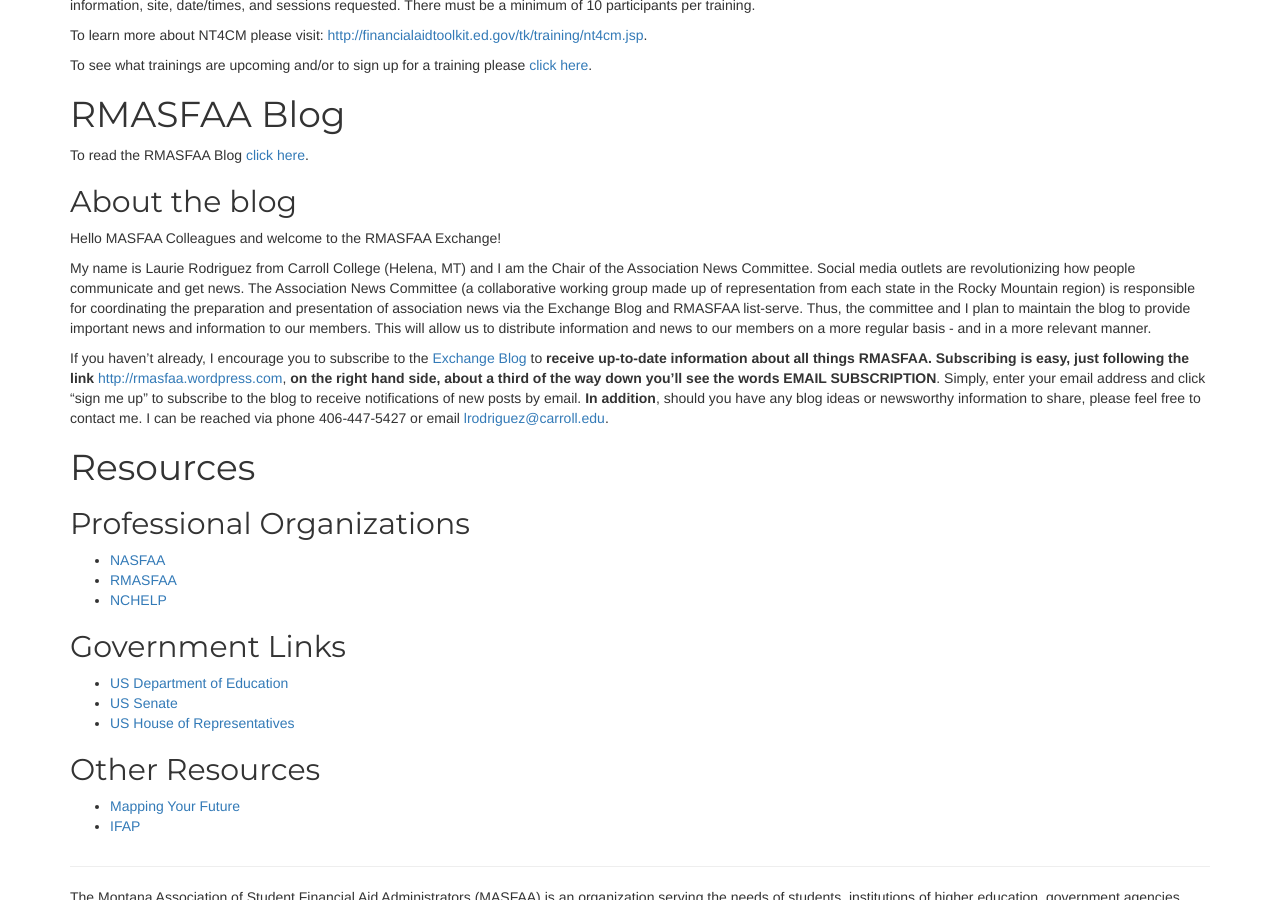
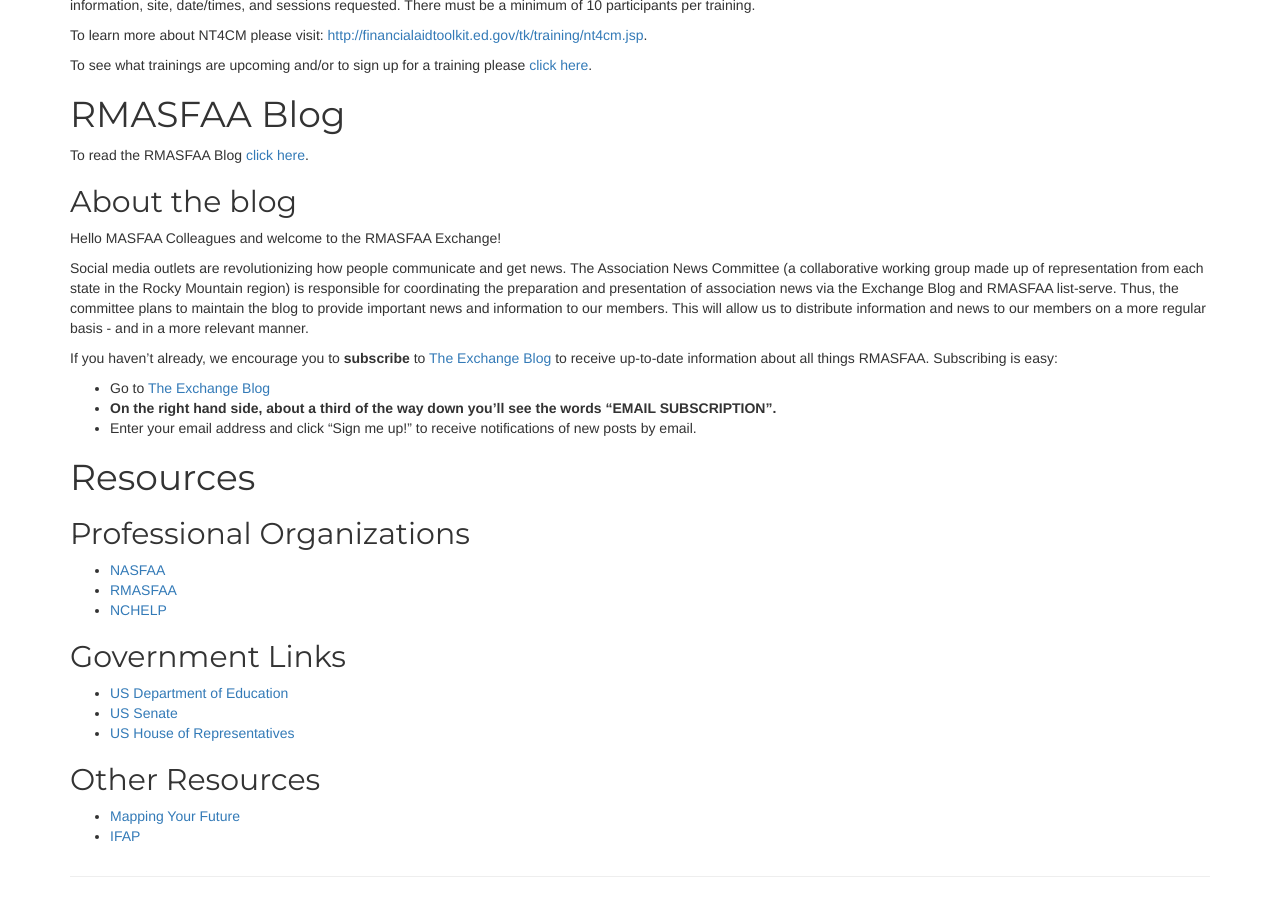
Before and after one commit to mhellwinkel/www.masfaaonline.org, a Jekyll site: the page built from resources.md, in a window 1280 px wide and 900 px high, scrolled down 670 px. Built offline with Jekyll 4.4.1, drawn with Linux system fonts in a browser that asks for light colours; nearby versions of some CDN libraries.

Commit message:
Update per email from Tina with some "enhancements" by Bo

```diff
--- a/resources.md
+++ b/resources.md
@@ -34,9 +34,13 @@
 
 Hello MASFAA Colleagues and welcome to the RMASFAA Exchange!
 
-My name is Laurie Rodriguez from Carroll College (Helena, MT) and I am the Chair of the Association News Committee. Social media outlets are revolutionizing how people communicate and get news. The Association News Committee (a collaborative working group made up of representation from each state in the Rocky Mountain region) is responsible for coordinating the preparation and presentation of association news via the Exchange Blog and RMASFAA list-serve. Thus, the committee and I plan to maintain the blog to provide important news and information to our members. This will allow us to distribute information and news to our members on a more regular basis - and in a more relevant manner.
+Social media outlets are revolutionizing how people communicate and get news. The Association News Committee (a collaborative working group made up of representation from each state in the Rocky Mountain region) is responsible for coordinating the preparation and presentation of association news via the Exchange Blog and RMASFAA list-serve. Thus, the committee plans to maintain the blog to provide important news and information to our members. This will allow us to distribute information and news to our members on a more regular basis - and in a more relevant manner.
 
-If you haven't already, I encourage you to subscribe to the [Exchange Blog](https://rmasfaa.wordpress.com) to **receive up-to-date information about all things RMASFAA. Subscribing is easy, just following the link** [http://rmasfaa.wordpress.com](https://rmasfaa.wordpress.com), **on the right hand side, about a third of the way down you'll see the words EMAIL SUBSCRIPTION**. Simply, enter your email address and click "sign me up" to subscribe to the blog to receive notifications of new posts by email. **In addition**, should you have any blog ideas or newsworthy information to share, please feel free to contact me. I can be reached via phone 406-447-5427 or email [lrodriguez@carroll.edu](mailto:lrodriguez@carroll.edu).
+If you haven’t already, we encourage you to **subscribe** to [The Exchange Blog](http://rmasfaa.wordpress.com) to receive up-to-date information about all things RMASFAA. Subscribing is easy:
+
+* Go to [The Exchange Blog](https://rmasfaa.wordpress.com)
+* **On the right hand side, about a third of the way down you’ll see the words "EMAIL SUBSCRIPTION".**
+* Enter your email address and click “Sign me up!” to receive notifications of new posts by email.
 
 # Resources
 
```
